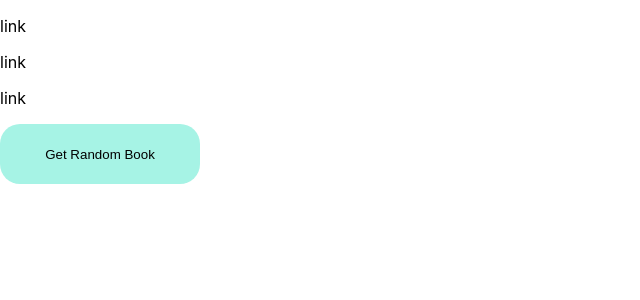
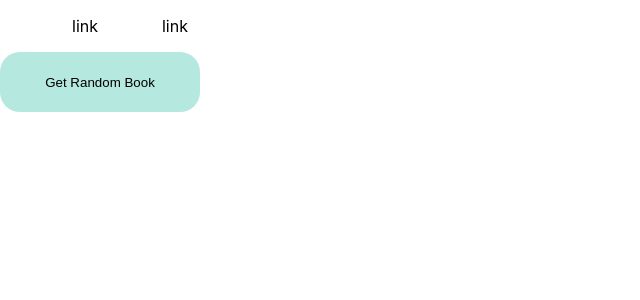
Before and after one commit to alliecaton/shelvd-react, a React (Create React App) app: page / in a window 1280 px wide. Shown: the top 300 px of the page, without its empty margins (0-640 px from the left). Built offline with nearby package versions, Linux system fonts and the light colour scheme.

Commit message:
navbar structuring

```diff
--- a/src/App.css
+++ b/src/App.css
@@ -1,8 +1,5 @@
-.button-container {
-  display: flex;
-  flex-flow: column wrap;
-  align-items: center;
-  justify-content: center;
+li {
+  display: inline;
 }
 
 button {
@@ -12,10 +9,25 @@ button {
   border: none;
 }
 
+/* button classes */
+
+.button-container {
+  display: flex;
+  flex-flow: column wrap;
+  align-items: center;
+  justify-content: center;
+}
+
 .light {
-  background: #a6f3e5;
+  background: #b5e8de;
 }
 
 .dark {
-  background: purple;
+  background: #432c85;
 }
+
+/* navbar classes */
+
+.navbar {
+  margin: 2em;
+}
--- a/src/Components/NavBar.js
+++ b/src/Components/NavBar.js
@@ -3,9 +3,10 @@ import React from "react";
 const NavBar = () => {
   return (
     <div>
-      <p>link</p>
-      <p>link</p>
-      <p>link</p>
+      <ul>
+        <li className="navbar">link</li>
+        <li className="navbar">link</li>
+      </ul>
     </div>
   );
 };
```
